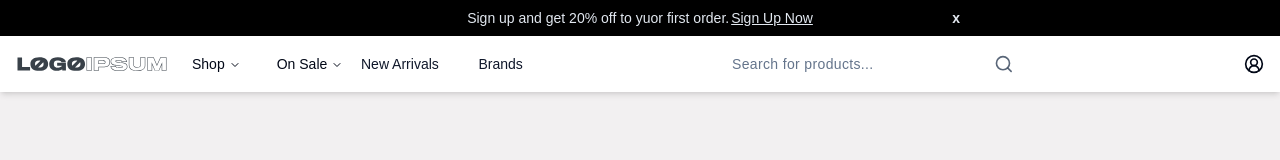
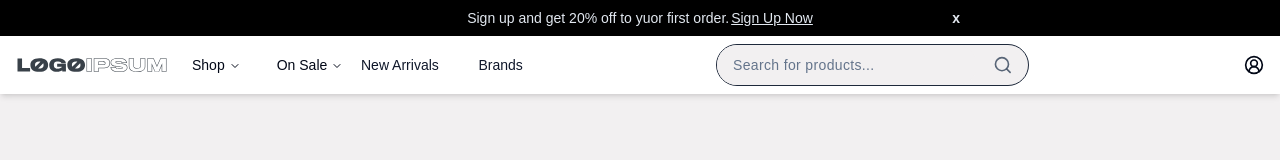
Before and after one commit to MathHenr/E-commerce-project, a Next.js app: page / in a window 1280 px wide. Shown: the top 160 px of the page. Built offline with nearby package versions, Linux system fonts and the light colour scheme.

Commit message:
Fixing some last details

```diff
--- a/components/footer.tsx
+++ b/components/footer.tsx
@@ -139,7 +139,13 @@ export const Footer = () => {
             </div>
             <div className="max-w-screen-2xl mx-auto flex justify-between py-2">
                 <span className="text-sm w-1/2 text-slate-600">
-                    All Rights Reserverd to brands and templates based on This,
+                    All Rights Reserverd to brands and templates based on
+                    <Link
+                        href="https://www.figma.com/community/file/1273571982885059508/e-commerce-website-template-freebie"
+                        target="_blank"
+                        className="hover:underline"
+                    > Hamza Naeem </Link>
+                    template.
                 </span>
                 <span className="flex space-x-2">
                     <p className="bg-slate-100 rounded-sm flex items-center">
--- a/components/navigation.tsx
+++ b/components/navigation.tsx
@@ -266,9 +266,9 @@ export const Navigation = () => {
 
                     <div className="w-full grid grid-cols-1 lg:grid-cols-3 items-center justify-end">
                         <form action="" className="col-span-2 lg:flex hidden justify-end">
-                            <div className="w-2/3 flex items-center justify-center bg-white rounded-3xl">
+                            <div className="w-2/3 flex items-center justify-center bg-default rounded-3xl border border-slate-800">
                                 <Input
-                                    className="w-full rounded-3xl p-4 border-none focus-visible:outline-none focus-visible:ring-0 focus-visible:ring-offset-0 text-slate-900 placeholder:text-slate-500 tracking-wide "
+                                    className="w-full rounded-3xl p-4 border-none bg-default focus-visible:outline-none focus-visible:ring-0 focus-visible:ring-offset-0 text-slate-900 placeholder:text-slate-500 tracking-wide "
                                     placeholder="Search for products..."
                                 />
                                 <Search
```
